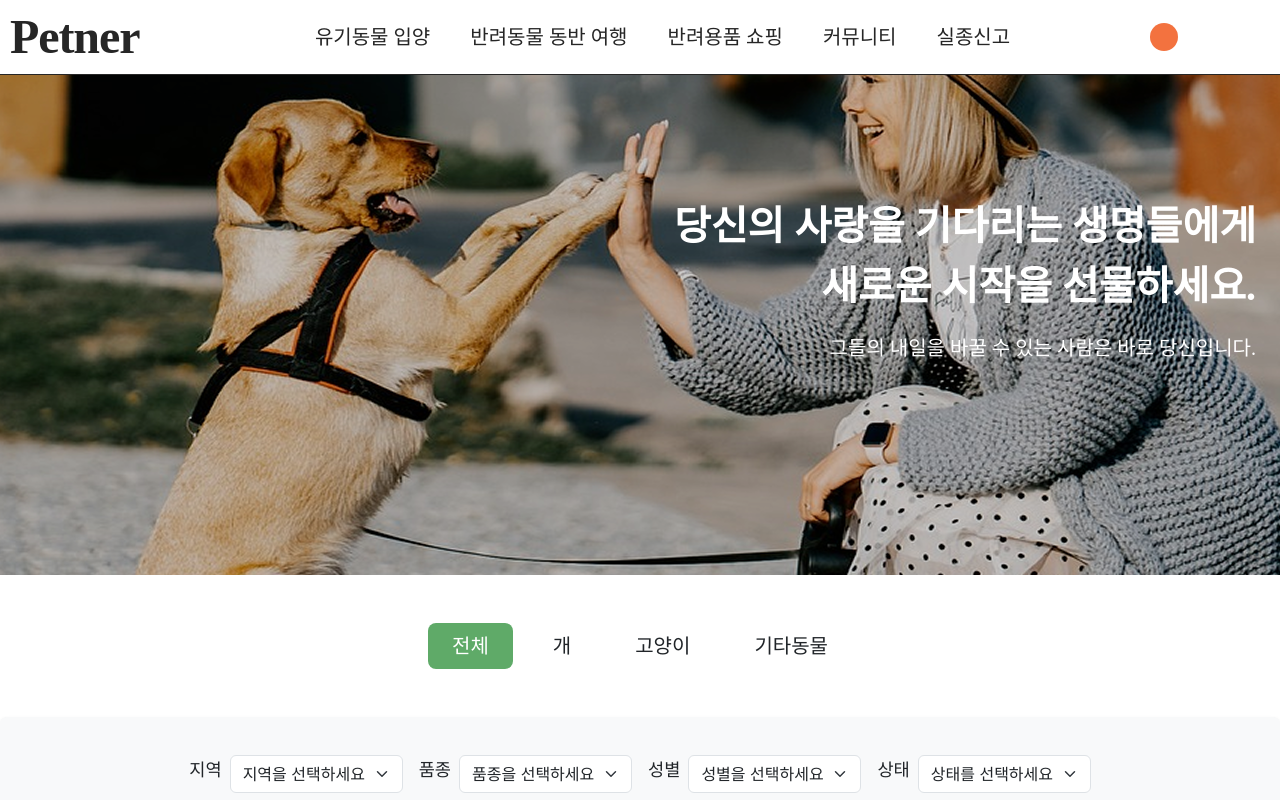
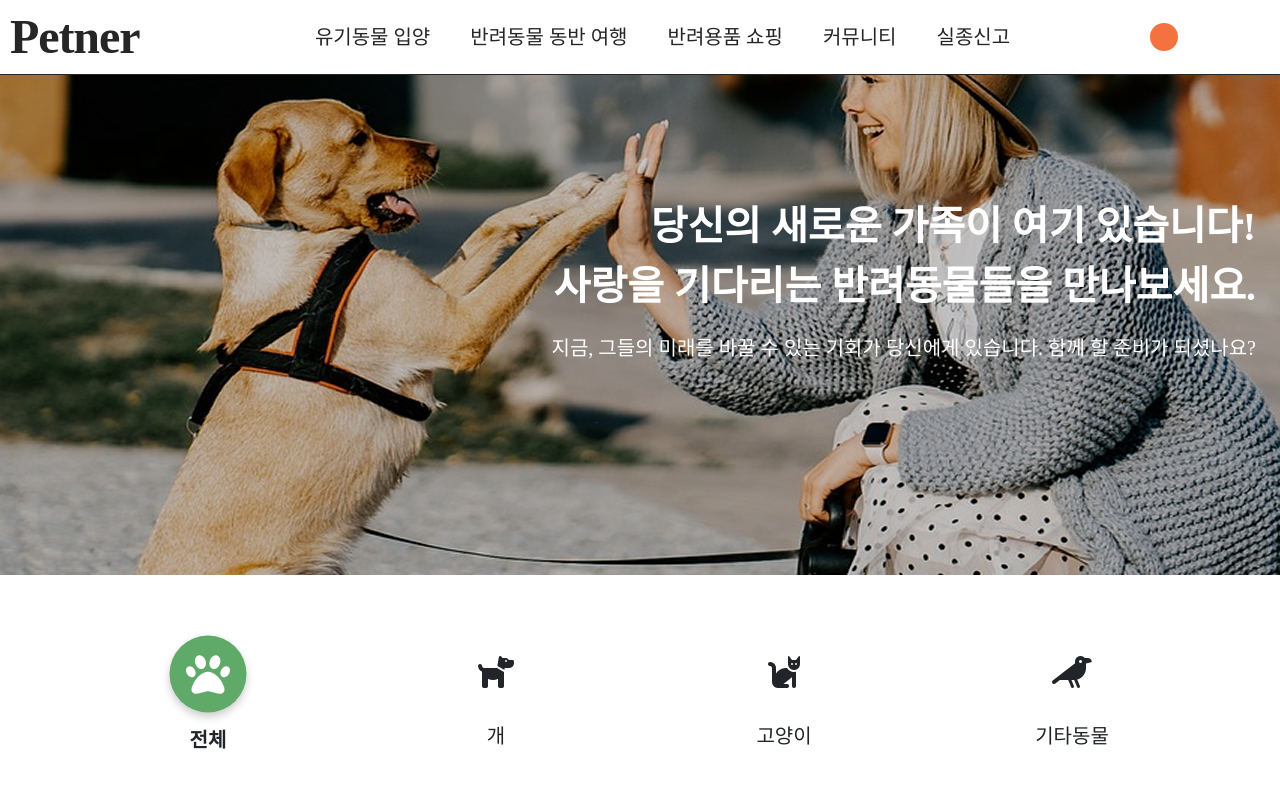
Before and after one commit to kylekim95/petner, a Vue app: page /AdoptionSearch in a window 1280 px wide. Shown: the top 800 px of the page. Built offline with nearby package versions, Linux system fonts and the light colour scheme; a web font is replaced by a local one.

Commit message:
Design : 입양리스트 페이지 카테고리 메뉴 수정 #34

```diff
--- a/package.json
+++ b/package.json
@@ -13,11 +13,13 @@
     "format": "prettier --write src/"
   },
   "dependencies": {
+    "@fortawesome/fontawesome-free": "^6.7.2",
     "@tanstack/vue-query": "^5.66.9",
     "axios": "^1.8.0",
     "bootstrap": "^5.3.3",
     "bootstrap-icons": "^1.11.3",
     "dotenv": "^16.4.7",
+    "font-awesome": "^4.7.0",
     "pinia": "^3.0.1",
     "sass": "^1.85.1",
     "swiper": "^11.2.4",
--- a/src/main.ts
+++ b/src/main.ts
@@ -10,6 +10,9 @@ import 'bootstrap/dist/css/bootstrap.min.css';
 import 'bootstrap';
 import 'bootstrap-icons/font/bootstrap-icons.css';
 import '@/assets/custom.scss';
+import 'font-awesome/css/font-awesome.css';
+import '@fortawesome/fontawesome-free/css/all.css';
+
 
 const app = createApp(App);
 
--- a/src/views/AdoptionSearch.vue
+++ b/src/views/AdoptionSearch.vue
@@ -7,6 +7,17 @@ import Pagination from '@/components/common/Pagination.vue';
 
 const categories = ref(['전체', '개', '고양이', '기타동물']);
 const activeCategory = ref('전체');
+
+const startDate = ref('');
+const endDate = ref('');
+
+// 시작 날짜 변경 시 끝 날짜를 업데이트하는 함수
+const updateEndDate = () => {
+  // 만약 끝 날짜가 시작 날짜보다 이전이면 끝 날짜를 시작 날짜로 설정
+  if (endDate.value && endDate.value < startDate.value) {
+    endDate.value = startDate.value;
+  }
+};
 
 // 동물 카드 데이터 예시
 const animalCards = ref([
@@ -136,14 +147,14 @@ const goToPage = (page: number) => {
     >
       <div>
         <div
-          class="text-end text-white px-4 py-16 position-absolute top-50 end-0 translate-middle-y pr-6"
+          class="text-end text-white px-4 py-8 position-absolute top-50 end-0 translate-middle-y pr-6"
         >
           <h2 class="fw-bold fs-1 mb-3" style="font-family: 'paperlogy'; line-height: 1.5">
-            당신의 사랑을 기다리는 생명들에게 <br />
-            새로운 시작을 선물하세요.
+            당신의 새로운 가족이 여기 있습니다! <br />
+            사랑을 기다리는 반려동물들을 만나보세요.
           </h2>
           <p style="font-family: 'paperlogy'; font-size: 20px">
-            그들의 내일을 바꿀 수 있는 사람은 바로 당신입니다.
+            지금, 그들의 미래를 바꿀 수 있는 기회가 당신에게 있습니다. 함께 할 준비가 되셨나요?
           </p>
         </div>
       </div>
@@ -151,30 +162,54 @@ const goToPage = (page: number) => {
 
     <!-- 카테고리 메뉴 -->
     <div
-      class="category-menu d-flex justify-content-center gap-3 mt-5 mb-8"
-      style="max-width: 1280px; margin: 0 auto; position: relative"
+      class="category-menu d-flex justify-content-between mt-5 mb-8"
+      style="max-width: 1280px; margin: 0 auto; position: relative; width: 90%"
     >
       <div
         v-for="category in categories"
         :key="category"
         :class="['category-item', { active: activeCategory === category }]"
         @click="activeCategory = category"
-        class="py-2 px-4 rounded-3 fs-5 transition-all"
+        class="category-item py-3 px-6 rounded-full fs-6 transition-all flex flex-col items-center"
+        style="flex: 1; text-align: center; margin: 0 5px"
       >
-        {{ category }}
+        <i
+          :class="{
+            'fa-solid fa-paw': category === '전체',
+            'fa-solid fa-dog': category === '개',
+            'fa-solid fa-cat': category === '고양이',
+            'fa-solid fa-crow': category === '기타동물',
+          }"
+          :style="{
+            color: activeCategory === category ? 'white' : 'var(--gray-)',
+            backgroundColor: activeCategory === category ? 'var(--primary-green)' : 'transparent',
+            padding: '15px',
+            borderRadius: '50%',
+            fontSize: activeCategory === category ? '40px' : '32px',
+            border: activeCategory === category ? 'none' : '2px solid var(--gray-1)',
+            display: 'inline-block',
+            boxShadow: activeCategory === category ? '0 4px 8px rgba(0, 0, 0, 0.2)' : 'none',
+            transition:
+              'background-color 0.3s ease, color 0.3s ease, border 0.3s ease, transform 0.3s ease, box-shadow 0.3s ease',
+            transform: activeCategory === category ? 'scale(1.1)' : 'scale(1)',
+          }"
+        />
+        <span
+          :style="{ fontWeight: activeCategory === category ? '700' : '400', fontSize: '20px' }"
+          >{{ category }}</span
+        >
       </div>
     </div>
 
     <!-- 검색창 섹션 -->
     <div class="search-bar d-flex justify-content-center mt-5 mb-12">
       <div
-        class="search-container d-flex flex-column gap-3 bg-light rounded shadow-sm"
+        class="search-container d-flex flex-column gap-4 bg-light rounded shadow-sm"
         style="max-width: 1280px; width: 100%; padding: 30px; margin-bottom: 40px"
       >
-        <div class="d-flex justify-content-center gap-3">
-          <!-- 라벨과 셀렉트박스를 수평으로 정렬 -->
+        <div class="d-flex justify-content-center gap-5">
           <div class="d-flex align-items-center gap-2 py-2">
-            <div class="form-label" style="font-size: 1.1rem">지역</div>
+            <div class="form-label" style="font-size: 1.2rem">지역</div>
             <select class="form-select w-auto" id="region" aria-label="지역">
               <option selected>지역을 선택하세요</option>
               <option value="1">서울</option>
@@ -184,7 +219,7 @@ const goToPage = (page: number) => {
           </div>
 
           <div class="d-flex align-items-center gap-2">
-            <div class="form-label" style="font-size: 1.1rem">품종</div>
+            <div class="form-label" style="font-size: 1.2rem">품종</div>
             <select class="form-select w-auto" id="breed" aria-label="품종">
               <option selected>품종을 선택하세요</option>
               <option value="1">소형견</option>
@@ -194,7 +229,7 @@ const goToPage = (page: number) => {
           </div>
 
           <div class="d-flex align-items-center gap-2">
-            <div class="form-label" style="font-size: 1.1rem">성별</div>
+            <div class="form-label" style="font-size: 1.2rem">성별</div>
             <select class="form-select w-auto" id="sex" aria-label="성별">
               <option selected>성별을 선택하세요</option>
               <option value="M">수컷</option>
@@ -203,7 +238,7 @@ const goToPage = (page: number) => {
           </div>
 
           <div class="d-flex align-items-center gap-2">
-            <div class="form-label" style="font-size: 1.1rem">상태</div>
+            <div class="form-label" style="font-size: 1.2rem">상태</div>
             <select class="form-select w-auto" id="status" aria-label="상태">
               <option selected>상태를 선택하세요</option>
               <option value="1">입양가능</option>
@@ -213,12 +248,24 @@ const goToPage = (page: number) => {
         </div>
 
         <div class="d-flex justify-content-center gap-3 py-3">
-          <!-- py-4로 위아래 여백 늘림 -->
-          <div class="form-label" style="font-size: 1.1rem">공고기간</div>
-          <input class="form-control w-auto" type="date" placeholder="공고 시작일" />
-          <span>~</span>
-          <input class="form-control w-auto" type="date" placeholder="공고 종료일" />
-          <button class="btn bg-primary-green text-gray-1">조회</button>
+          <div class="form-label" style="font-size: 1.2rem">공고기간</div>
+          <input
+            class="form-control w-auto"
+            type="date"
+            placeholder="공고 시작일"
+            v-model="startDate"
+            @change="updateEndDate"
+          />
+          <span style="font-size: 1.5rem">~</span>
+
+          <input
+            class="form-control w-auto"
+            type="date"
+            placeholder="공고 종료일"
+            v-model="endDate"
+            :min="startDate"
+          />
+          <button class="btn bg-primary-green text-gray-1 px-4">조회</button>
         </div>
       </div>
     </div>
@@ -262,9 +309,40 @@ const goToPage = (page: number) => {
 }
 .category-item {
   cursor: pointer;
+  padding: 12px 24px;
+  border-radius: 8px;
+  font-size: 18px;
+  font-weight: 600;
+  transition:
+    background-color 0.3s,
+    color 0.3s,
+    transform 0.3s ease;
+  display: flex;
+  flex-direction: column;
+  align-items: center;
+  text-align: center;
 }
-.category-item.active {
+
+.category-item i {
+  margin-bottom: 16px;
+  background-color: transparent;
+}
+
+.category-item:hover {
+  background-color: transparent;
+  transform: scale(1.05);
+}
+
+.category-item:hover i {
   background-color: var(--primary-green);
   color: white;
 }
+
+.category-item.active i {
+  background-color: var(--primary-green);
+}
+
+.category-item.active span {
+  font-weight: bold;
+}
 </style>
```
Also changed, not shown: 1 other file (tests, documents, lock files or other folders).
